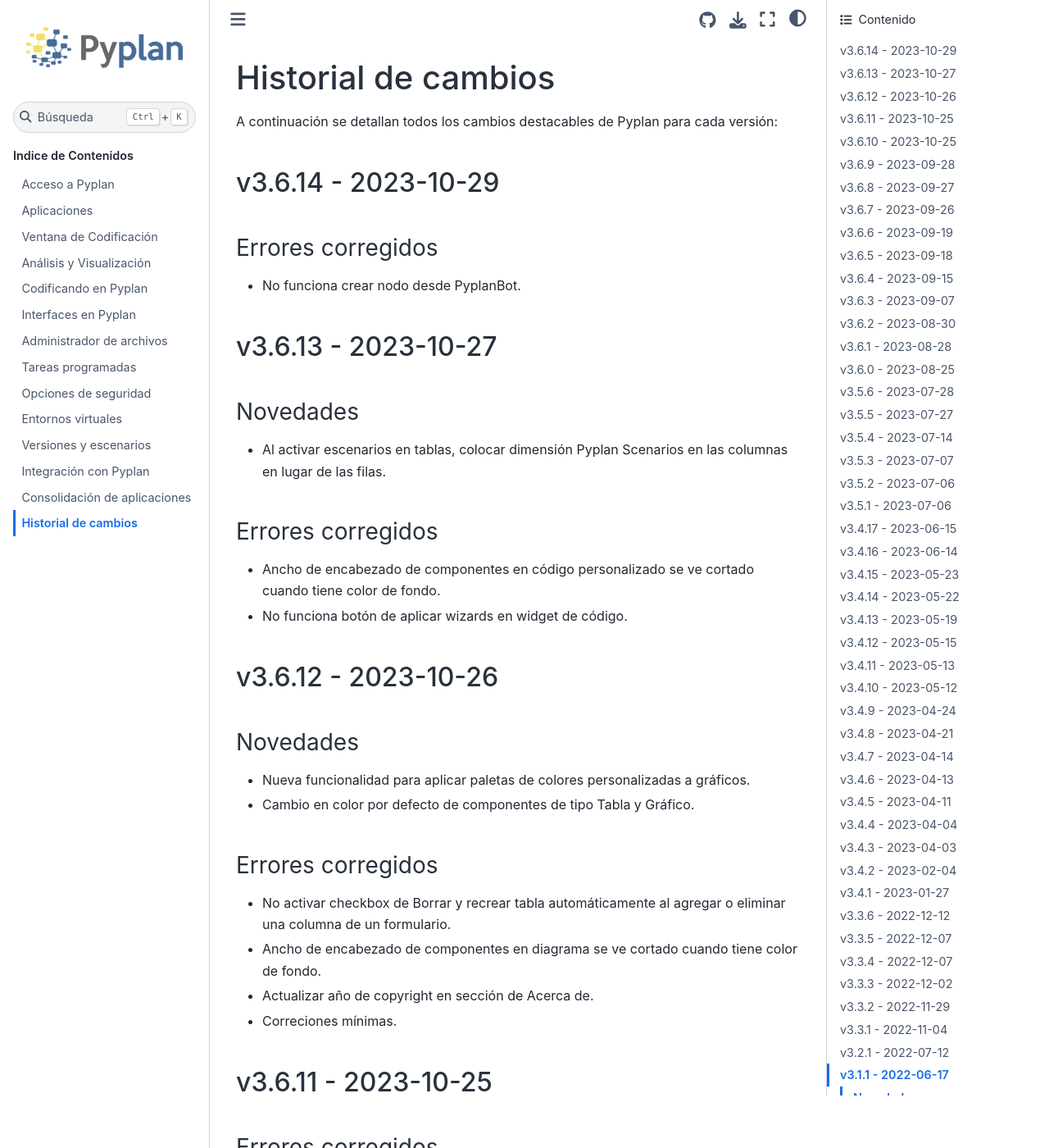
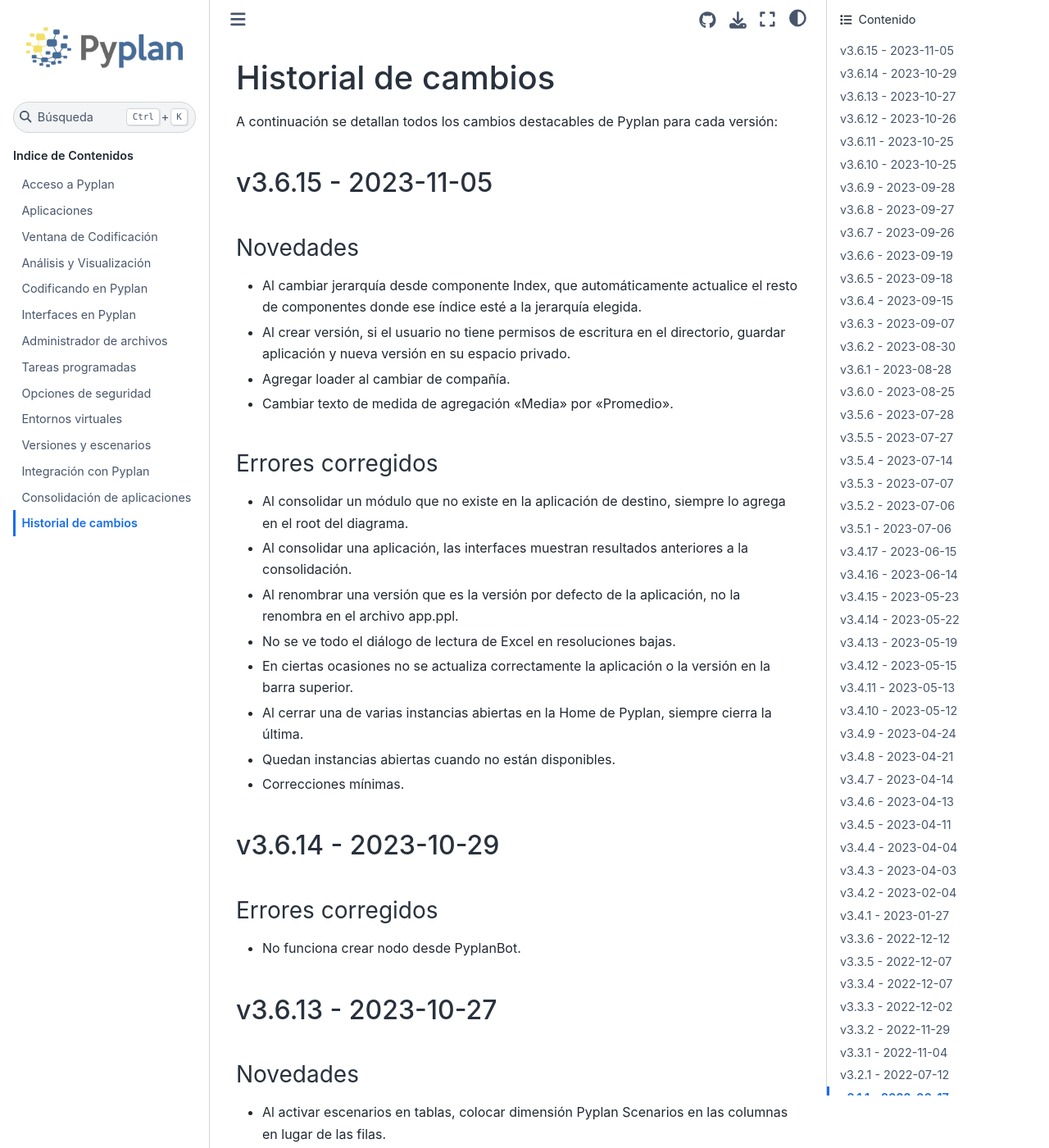
Before and after one commit to pyplan/pyplan, a Sphinx documentation site: the page built from docs/99_change_log/index.rst, in a window 1280 px wide and 1400 px high. Shown: the whole window at 82% size. Built offline with Sphinx 7.4.7 and the Sphinx Book theme 1.1.4, drawn with Linux system fonts in a browser that asks for light colours.

Commit message:
changelog v3.6.15

```diff
--- a/docs/99_change_log/index.rst
+++ b/docs/99_change_log/index.rst
@@ -2,6 +2,32 @@
 ====================
 
 A continuación se detallan todos los cambios destacables de Pyplan para cada versión:
+
+v3.6.15 - 2023-11-05
+--------------------
+
+---------
+Novedades
+---------
+
+- Al cambiar jerarquía desde componente Index, que automáticamente actualice el resto de componentes donde ese índice esté a la jerarquía elegida.
+- Al crear versión, si el usuario no tiene permisos de escritura en el directorio, guardar aplicación y nueva versión en su espacio privado.
+- Agregar loader al cambiar de compañía.
+- Cambiar texto de medida de agregación "Media" por "Promedio".
+
+------------------
+Errores corregidos
+------------------
+
+- Al consolidar un módulo que no existe en la aplicación de destino, siempre lo agrega en el root del diagrama.
+- Al consolidar una aplicación, las interfaces muestran resultados anteriores a la consolidación.
+- Al renombrar una versión que es la versión por defecto de la aplicación, no la renombra en el archivo app.ppl.
+- No se ve todo el diálogo de lectura de Excel en resoluciones bajas.
+- En ciertas ocasiones no se actualiza correctamente la aplicación o la versión en la barra superior.
+- Al cerrar una de varias instancias abiertas en la Home de Pyplan, siempre cierra la última.
+- Quedan instancias abiertas cuando no están disponibles.
+- Correcciones mínimas.
+
 
 v3.6.14 - 2023-10-29
 --------------------
```
Also changed, not shown: 1 other file.
